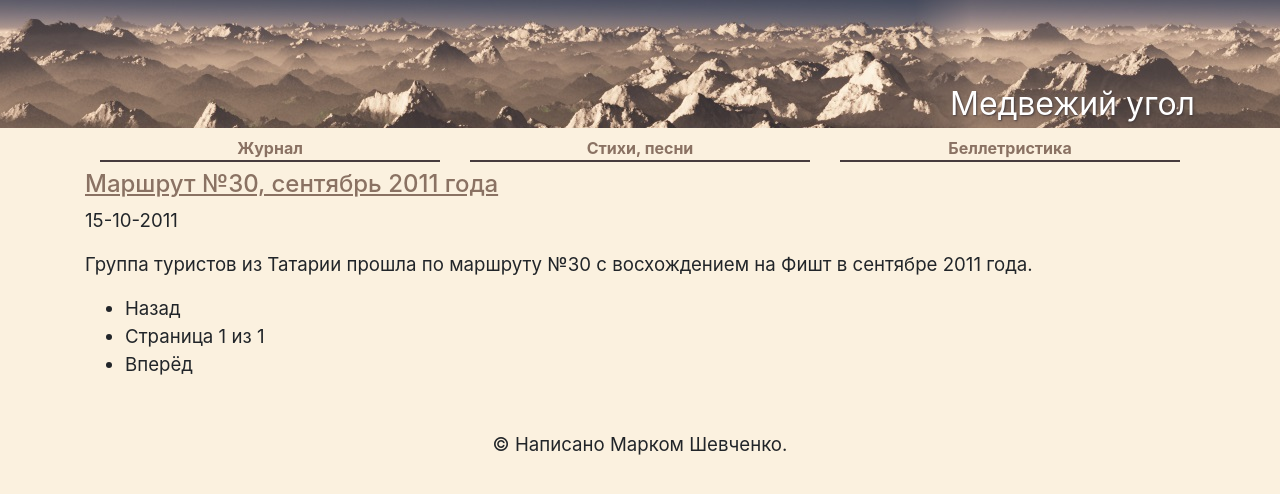
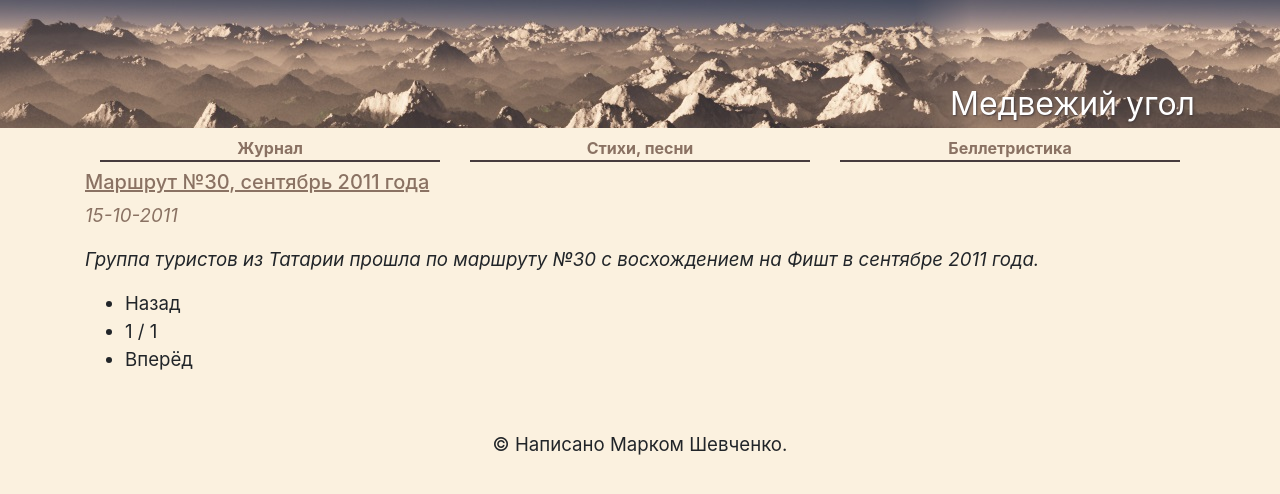
Before and after one commit to mark-shevchenko-name/mark-shevchenko-name.github.io, a Jekyll site: the page built from blog/index.html, in a window 1280 px wide. Shown: the top 494 px of the page. Built offline with Jekyll 4.4.1, drawn with Linux system fonts in a browser that asks for light colours; the list of posts is cut into pages by our own code.

Commit message:
Внешний вид блога

```diff
--- a/blog/index.html
+++ b/blog/index.html
@@ -4,23 +4,21 @@ title: Журнал
 ---
 
 {% for post in paginator.posts %}
-  <h4><a href="{{ post.url }}">{{ post.title }}</a></h4>
-  <p class="date">{{ post.date | date: "%d-%m-%Y" }}</p>
-  <p>{{ post.excerpt | strip_html | normalize_whitespace | escape }}</p>
+  <h5><a href="{{ post.url }}">{{ post.title }}</a></h5>
+  <p><time>{{ post.date | date: "%d-%m-%Y" }}</time></p>
+  <p><em>{{ post.excerpt | strip_html | normalize_whitespace | escape }}</em></p>
 {% endfor %}
 
-<div id="relations">
-  <ul>
+<ul class="pager">
   {% if paginator.previous_page %}
-      <li><a href="{{ paginator.previous_page_path }}" class="previous">Назад</a></li>
+    <li class="previous"><a href="{{ paginator.previous_page_path }}">Назад</a></li>
   {% else %}
-      <li>Назад</li>
+    <li class="previous disabled">Назад</li>
   {% endif %}
-      <li>Страница {{ paginator.page }} из {{ paginator.total_pages }}</li>
+    <li>{{ paginator.page }} / {{ paginator.total_pages }}</li>
   {% if paginator.next_page %}
-      <li><a href="{{ paginator.next_page_path }}" class="next">Вперёд</a></li>
+    <li class="next"><a href="{{ paginator.next_page_path }}">Вперёд</a></li>
   {% else %}
-      <li class="next">Вперёд</li>
+    <li class="next disabled">Вперёд</li>
   {% endif %}
 </ul>
-</div>
```
Lines whose indentation alone changed are shown as unchanged.
